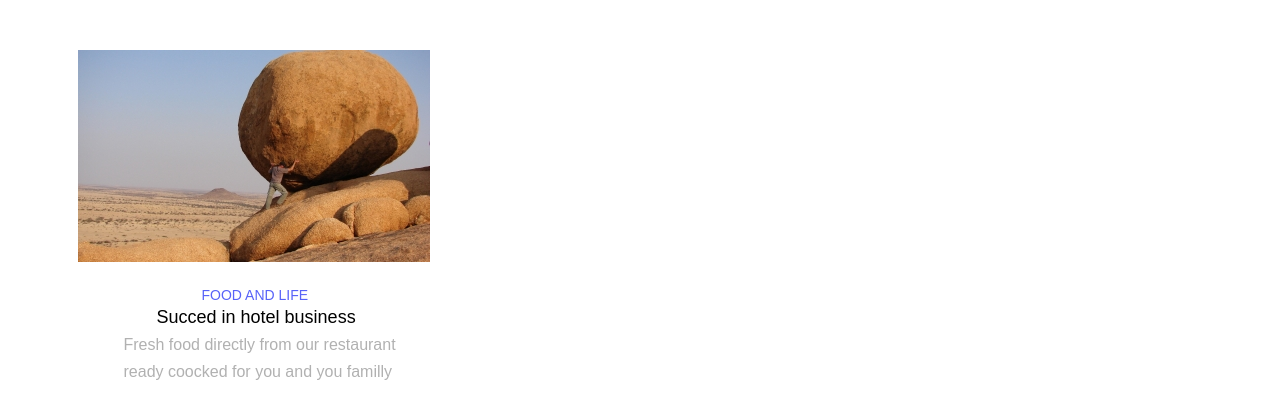
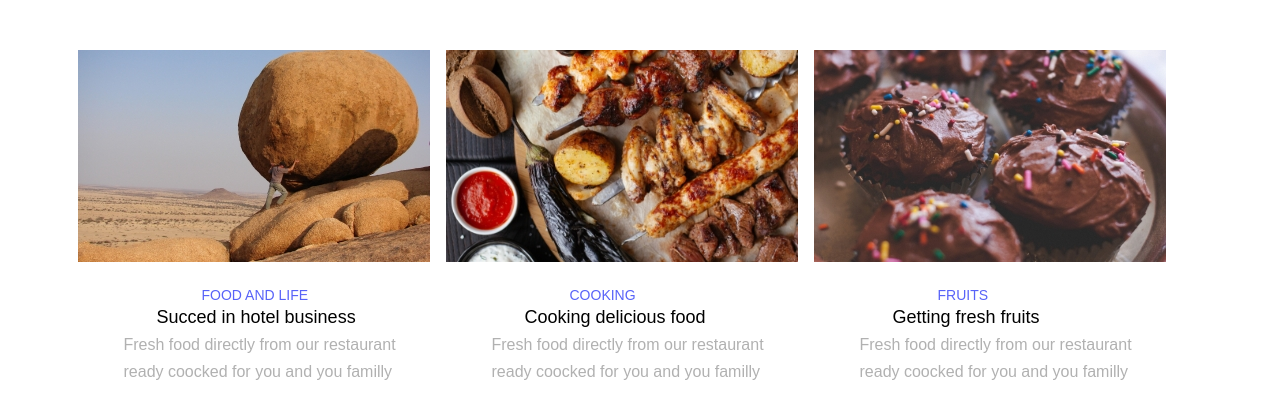
Before and after one commit to Saba-Kiria/Lesson-5-unilab, a plain HTML site: page index.html in a window 1280 px wide. Shown: the part 175-594 px from the top of the page. Drawn offline with Linux system fonts and the light colour scheme.

Commit message:
finish main box-1

```diff
--- a/css/style.css
+++ b/css/style.css
@@ -19,10 +19,13 @@
 .main-box1 {
 	float: left;
 	margin-top: 54px;
+	clear: both;
+	display: flex;
 }
 .box1 {
-	width: 352px;
-	height: 212px;
+	clear: both;
+	display: table;
+
 }
 .p1 {
 	margin-top: 23px;
@@ -46,7 +49,11 @@
 	font-family: 'Poppins', sans-serif;
 
 }
-.pre1 {
-	margin-right: auto;
-	margin-left: auto;
+.box-2 {
+	float: left;
+	margin-left: 16px;
+
 }
+.box-3 {
+	margin-left: 16px;
+}
--- a/index.html
+++ b/index.html
@@ -19,6 +19,17 @@
 						<p class="p3">Fresh food directly from our restaurant<pre class="p3">ready coocked for you and you familly</pre></p>
 					</div>
 					<div class="box-2">
+						<img src="img/img2.jpg" alt="img2">
+						<p class="p1">COOKING</p>
+						<p class="p2">Cooking delicious food</p>
+						<p class="p3">Fresh food directly from our restaurant<pre class="p3">ready coocked for you and you familly</pre></p>
+					</div>
+					<div class="box-3">
+						<img src="img/img3.jpg" alt="img3">
+						<p class="p1">FRUITS</p>
+						<p class="p2">Getting fresh fruits</p>
+						<p class="p3">Fresh food directly from our restaurant<pre class="p3">ready coocked for you and you familly</pre></p>
+
 
 					</div>
 				</div>
```
Also changed, not shown: img/img2.jpg (added), img/img3.jpg (added).
